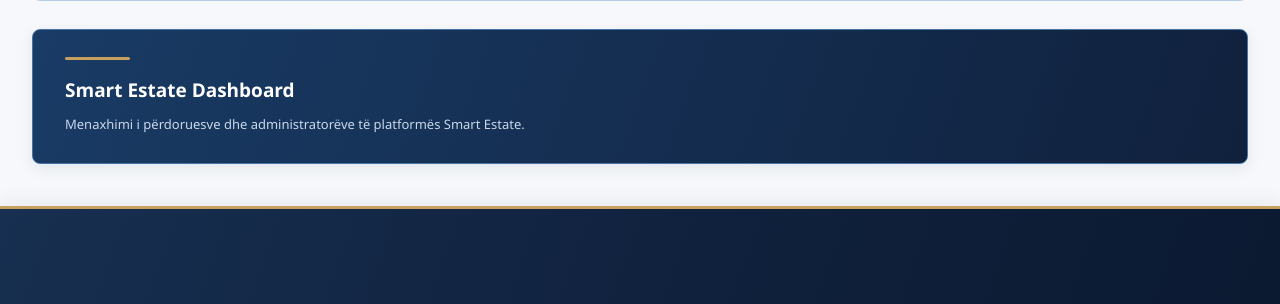
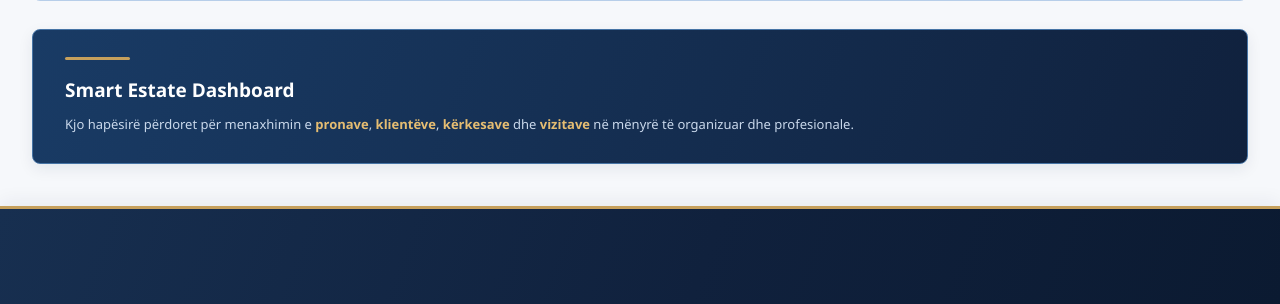
Before and after one commit to samire-ahmeti/Samire-Ahmeti-Sistemi-per-Menaxhimin-e-Agjencive-te-Patundshmerive, a Django app: page /perdoruesit/krijo-administrator/ in a window 1280 px wide. Shown: the part 1200-1504 px from the top of the page. Run offline with Django 5.2, Linux system fonts and the light colour scheme; the visitor is signed in with stand-in values (Sample User, id 1).

Commit message:
style: Permiresova faqen e pronave dhe krijimin e administratorit

```diff
--- a/agjencia/templates/agjencia/krijo_administrator.html
+++ b/agjencia/templates/agjencia/krijo_administrator.html
@@ -314,8 +314,10 @@
         <h3>Smart Estate Dashboard</h3>
 
         <p>
-            Menaxhimi i përdoruesve dhe administratorëve
-            të platformës Smart Estate.
+            Kjo hapësirë përdoret për menaxhimin e
+            <strong>pronave</strong>, <strong>klientëve</strong>,
+            <strong>kërkesave</strong> dhe <strong>vizitave</strong>
+            në mënyrë të organizuar dhe profesionale.
         </p>
 
     </div>
--- a/agjencia/templates/agjencia/pronat.html
+++ b/agjencia/templates/agjencia/pronat.html
@@ -138,7 +138,7 @@
             <div class="search-actions">
 
                 <button type="submit" class="btn-primary">
-                    Kërko pronën →
+                    Kërko pronën
                 </button>
 
             </div>
```
